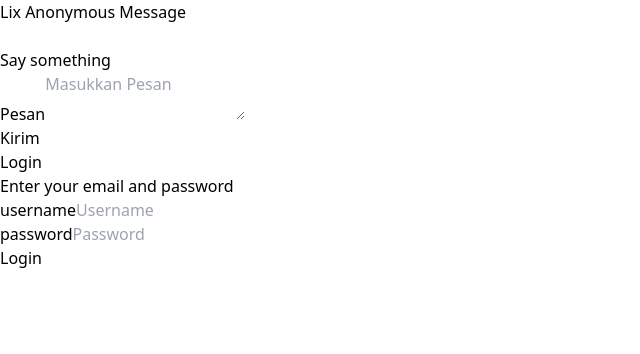
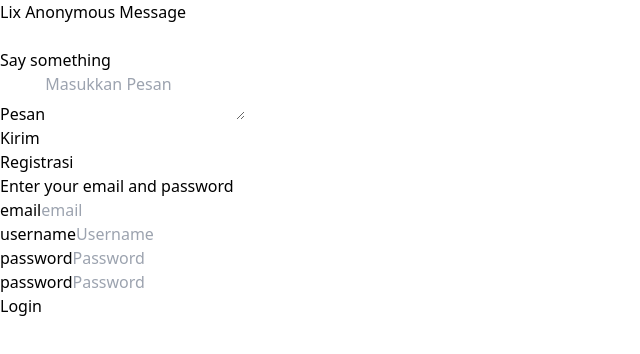
Before and after one commit to AdliXSec/FirstReact, a React (Vite) app: page / in a window 1280 px wide. Shown: the top 354 px of the page, without its empty margins (0-640 px from the left). Built offline with nearby package versions, Linux system fonts and the light colour scheme.

Commit message:
first react

```diff
--- a/src/App.jsx
+++ b/src/App.jsx
@@ -1,5 +1,5 @@
 import Card from "./Components/Elements/card";
-import FormLogin from "./Components/FormLogin";
+import FormRegistrasi from "./Components/FormRegistrasi";
 import FormPesan from "./Components/FormPesan";
 
 function App() {
@@ -16,11 +16,11 @@ function App() {
       </div>
       <div className="flex justify-center min-h-screen items-center">
         <div className="w-full max-w-xs">
-          <h1 className="text-3xl font-bold mb-2 text-blue-600">Login</h1>
+          <h1 className="text-3xl font-bold mb-2 text-blue-600">Registrasi</h1>
           <p className="font-medium text-slate-500 mb-8">
             Enter your email and password
           </p>
-          <FormLogin />
+          <FormRegistrasi />
         </div>
       </div>
     </>
--- /dev/null
+++ b/src/Components/FormRegistrasi.jsx
@@ -0,0 +1,31 @@
+import FormInput from "./Elements/Input";
+import Button from "./Elements/Button";
+
+const FormRegistrasi = () => {
+  return (
+    <form action="">
+      <FormInput type="email" placeholder="email" name="email" label="email" />
+      <FormInput
+        type="text"
+        placeholder="Username"
+        name="username"
+        label="username"
+      />
+      <FormInput
+        type="password"
+        placeholder="Password"
+        name="password"
+        label="password"
+      />
+      <FormInput
+        type="password"
+        placeholder="Password"
+        name="password"
+        label="password"
+      />
+      <Button variant="bg-blue-700">Login</Button>
+    </form>
+  );
+};
+
+export default FormRegistrasi;
```
